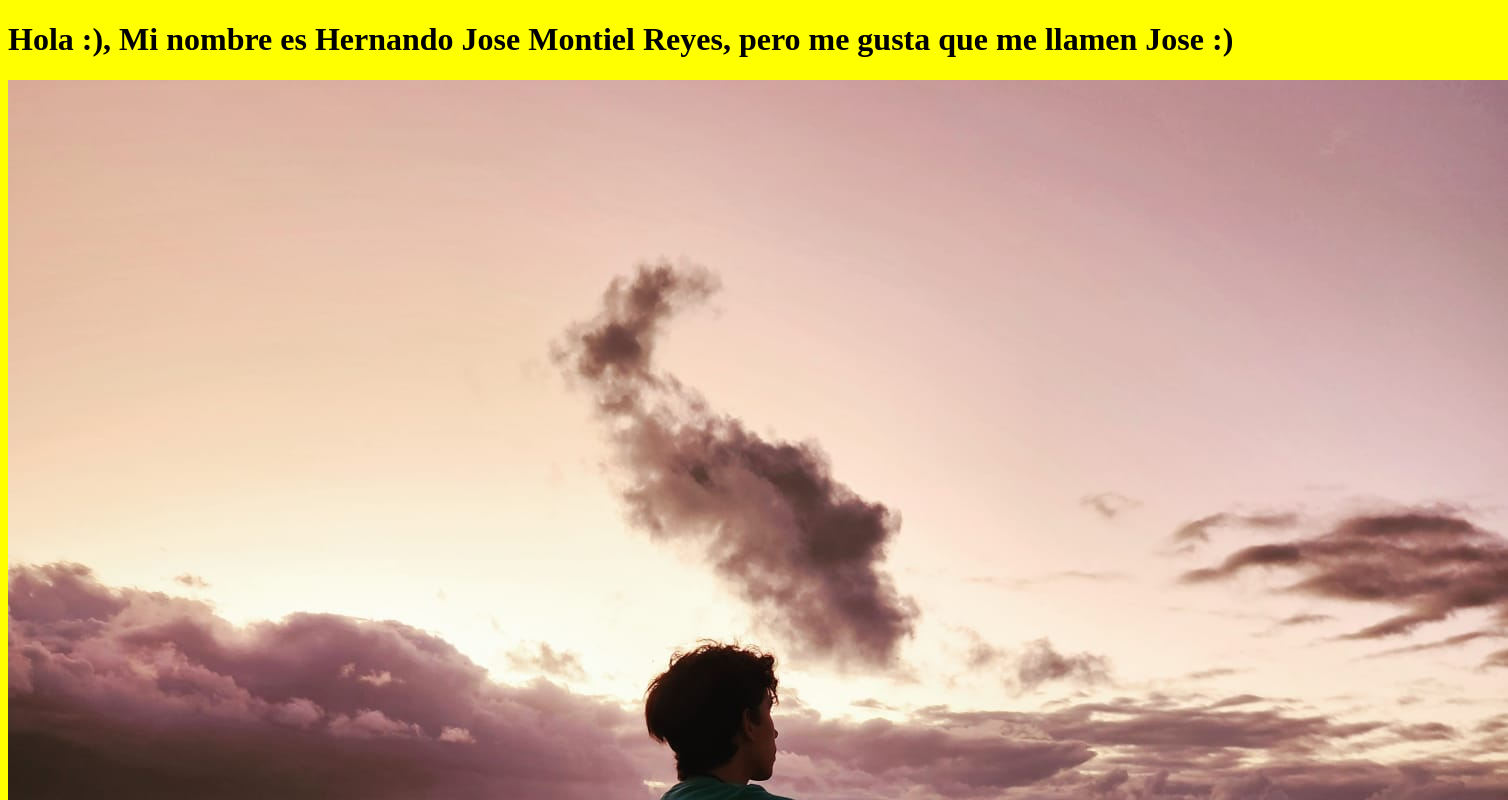
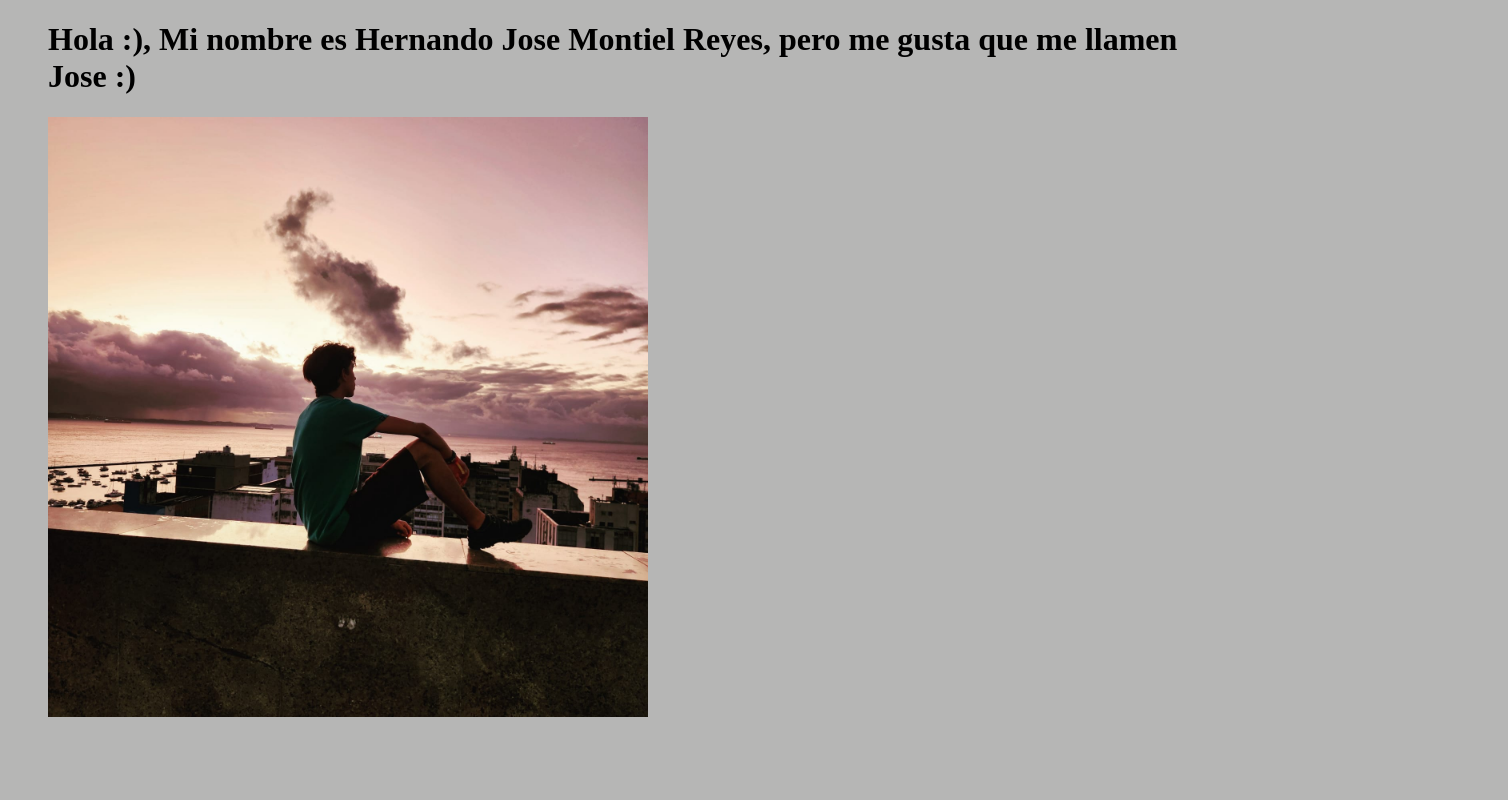
Before and after one commit to josereyes05/bit-00, a plain HTML site: page index.html in a window 1280 px wide. Shown: the top 800 px of the page, 1508 px wide, since content can reach past the window. Drawn offline with Linux system fonts and the light colour scheme.

```diff
--- a/css/index.css
+++ b/css/index.css
@@ -1,3 +1,3 @@
 body{
-    background-color: yellow;
+    background-color: rgb(182, 182, 181);
 }
--- a/index.html
+++ b/index.html
@@ -5,7 +5,9 @@
     <title>DEVS</title>
 </head>
 <body>
-    <div><h1>Hola :), Mi nombre es Hernando Jose Montiel Reyes, pero me gusta que me llamen Jose :)</h1></div>
-    <img src="img/photo.jpg" alt="">
+    <figure>
+        <h1>Hola :), Mi nombre es Hernando Jose Montiel Reyes, pero me gusta que me llamen Jose :)</h1>
+        <img src="img/photo.jpg" style="height: 600px;" alt="">
+    </figure>
 </body>
 </html>
```
